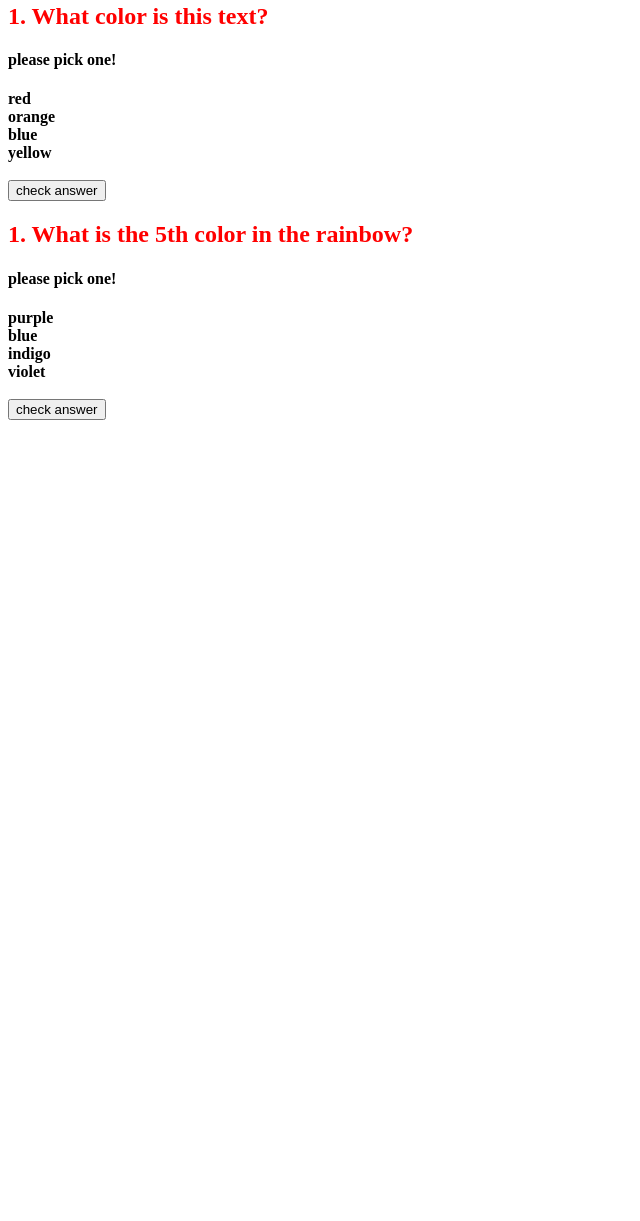
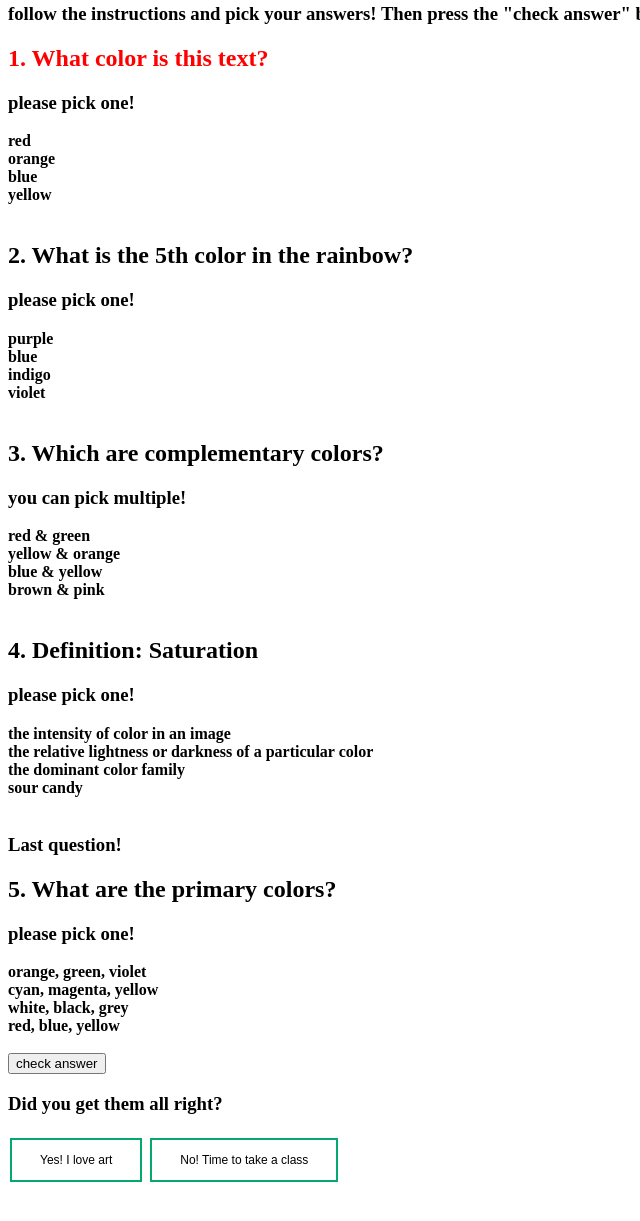
Before and after one commit to miag519/study-quiz, a plain HTML site: page index.html in a window 1280 px wide. Shown: the part 77-1298 px from the top of the page, without its empty margins (0-640 px from the left). Before the commit the page ends 800 px from the top, so only its background shows below. Drawn offline with nearby package versions, Linux system fonts and the light colour scheme.

Commit message:
finished questions and buttons starting to style and fix end buttons

```diff
--- a/index.html
+++ b/index.html
@@ -9,30 +9,77 @@
  <body>
 
   <h1>Quiz Web App</h1>
+  <h3>follow the instructions and pick your answers! Then press the "check answer" button at the end to see the correct answers!</h3>
 
-  <h2>1. What color is this text?</h2>
-  <h4>please pick one!</h4>
+  <h2><span class="red">1. What color is this text?</span>
+  <h3>please pick one!</h3>
 
 <b>
-<div class="answeroption" class="correct">red</div>
+<div class="answeroption correct">red</div>
 <div class="answeroption">orange</div>
 <div class="answeroption">blue</div>
 <div class="answeroption">yellow</div>
 <br>
 </b>
-<button>check answer</button>
 
-   <h2>1. What is the 5th color in the rainbow?</h2>
-   <h4>please pick one!</h4>
+   <h2>2. What is the 5th color in the rainbow?</h2>
+   <h3>please pick one!</h3>
 
 <b>
 <div class="answeroption">purple</div>
-<div class="answeroption" class="correct">blue</div>
+<div class="answeroption correct">blue</div>
 <div class="answeroption">indigo</div>
 <div class="answeroption">violet</div>
 <br>
 </b>
+
+   <h2>3. Which are complementary colors?</h2>
+   <h3>you can pick multiple!</h3>
+
+<b>
+<div class="answeroption correct">red & green</div>
+<div class="answeroption">yellow & orange</div>
+<div class="answeroption correct">blue & yellow</div>
+<div class="answeroption">brown & pink</div>
+<br>
+</b>
+
+   <h2>4. Definition: Saturation</h2>
+   <h3>please pick one!</h3>
+
+<b>
+<div class="answeroption correct">the intensity of color in an image</div>
+<div class="answeroption">the relative lightness or darkness of a particular color</div>
+<div class="answeroption">the dominant color family</div>
+<div class="answeroption">sour candy</div>
+<br>
+</b>
+
+   <h3>Last question!</h3>
+   <h2>5. What are the primary colors?</h2>
+   <h3>please pick one!</h3>
+
+<b>
+<div class="answeroption">orange, green, violet</div>
+<div class="answeroption">cyan, magenta, yellow</div>
+<div class="answeroption">white, black, grey</div>
+<div class="answeroption correct">red, blue, yellow</div>
+<br>
+</b>
 <button>check answer</button>
+
+ <br>
+ <h3>Did you get them all right?</h3>
+
+ <button class="button button1">Yes! I love art</button> <button class="button button1">No! Time to take a class</button>
+  <br>
+ <br>
+ <br>
+ <br>
+ <br>
+ <br>
+ <br>
+ <br>
 
 
  </body>
--- a/script.js
+++ b/script.js
@@ -1,8 +1,9 @@
 $(document).ready(function(){
   $("button").click(function(){
-	$(this).siblings().filter(".correct").css({background": "green"});
-	$(this).siblings().filter(".answeroption").css({removeClass("grey"});
+    $(".answeroption").css("background-color", "white");
+    $(".correct").css("background-color", "lightgreen");
   });
+
    $(".answeroption").click(function(){
     $(this).toggleClass("grey");
   });
--- a/style.css
+++ b/style.css
@@ -5,12 +5,28 @@ body{
 h1{
 	text-align: center;
 }
-h2{
+.red{
   color: red;
-}
-.green {
-  background-color: green;
 }
 .grey {
 	background-color: lightgrey;
 }
+.answeroption {
+ cursor: pointer;
+}
+.button {
+  padding: 13px 28px;
+  text-align: center;
+  text-decoration: none;
+  display: inline-block;
+  font-size: 12px;
+  margin: 4px 2px;
+  cursor: pointer;
+  background-color: white;
+  color: black;
+  border: 2px solid #04AA6D;
+}
+.button1:hover {
+  background-color: #04AA6D;
+  color: white;
+}
```
